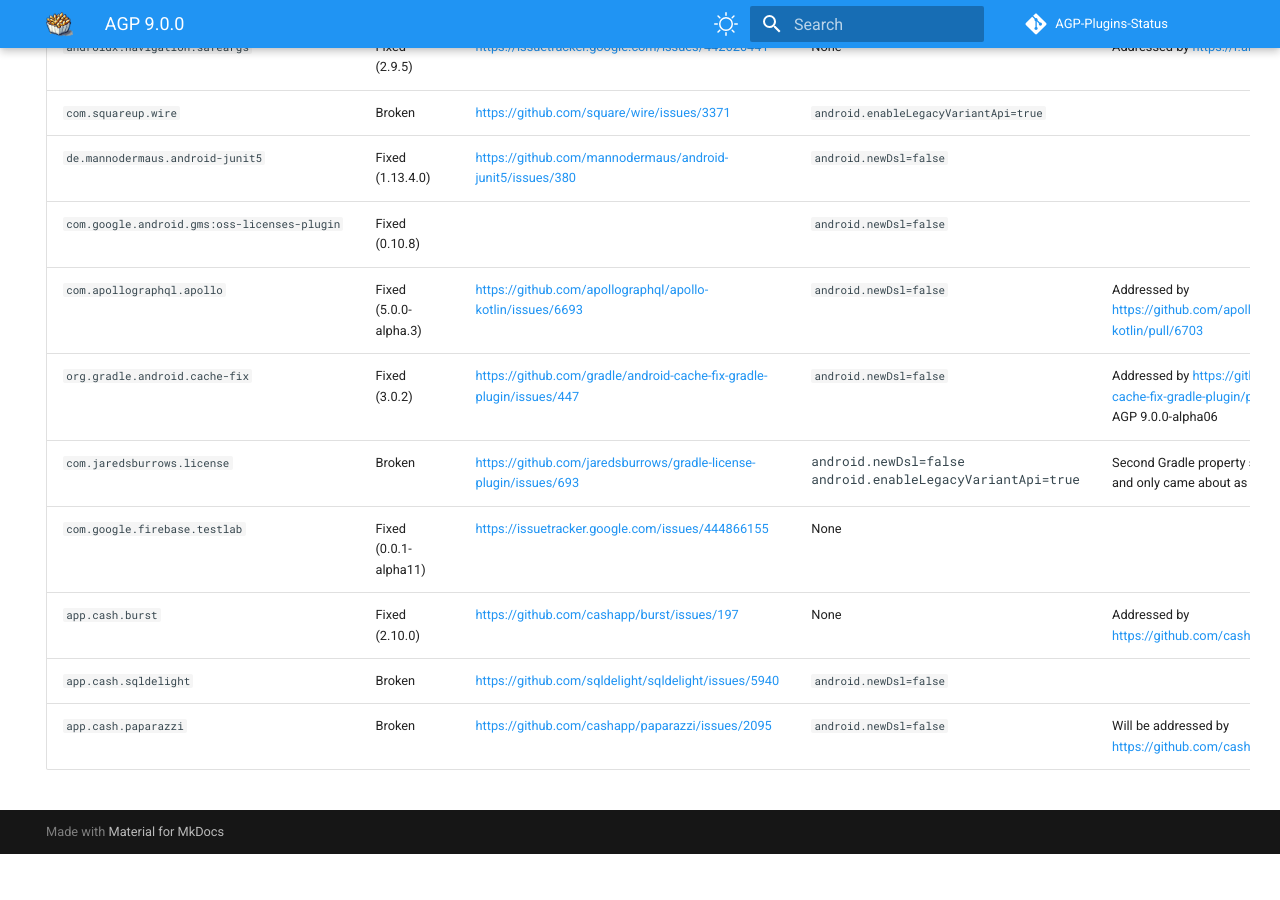
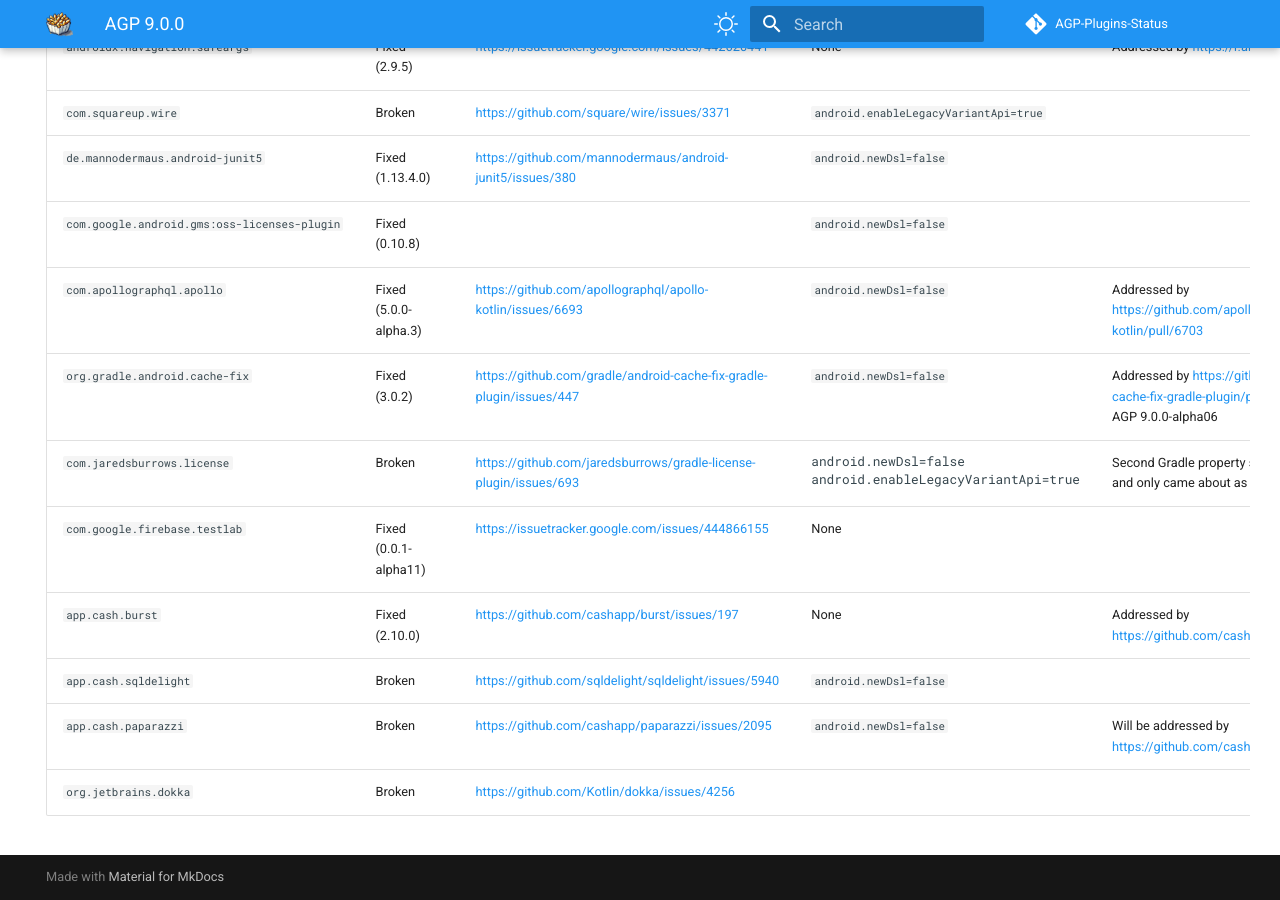
Before and after one commit to pablobaxter/AGP-Plugins-Status, an MkDocs documentation site: the page built from docs/agp-9.0.0.md, in a window 1280 px wide and 900 px high, scrolled down 638 px. Built offline with MkDocs 1.6.1 and Material for MkDocs 9.7.7, drawn with Linux system fonts in a browser that asks for light colours; comment, search, counter and statistics services are not loaded; before the commit the page ends 1492 px from its top, so only the background shows below that.

Commit message:
Add org.jetbrains.dokka
https://github.com/Kotlin/dokka/issues/4256

```diff
--- a/docs/agp-9.0.0.md
+++ b/docs/agp-9.0.0.md
@@ -26,3 +26,4 @@
 | `app.cash.burst` | Fixed (2.10.0) | https://github.com/cashapp/burst/issues/197 | None | Addressed by https://github.com/cashapp/burst/pull/200 |
 | `app.cash.sqldelight` | Broken | https://github.com/sqldelight/sqldelight/issues/5940 | `android.newDsl=false` | |
 | `app.cash.paparazzi` | Broken | https://github.com/cashapp/paparazzi/issues/2095 | `android.newDsl=false` | Will be addressed by https://github.com/cashapp/paparazzi/pull/2106 |
+| `org.jetbrains.dokka` | Broken | https://github.com/Kotlin/dokka/issues/4256 | | |
```
